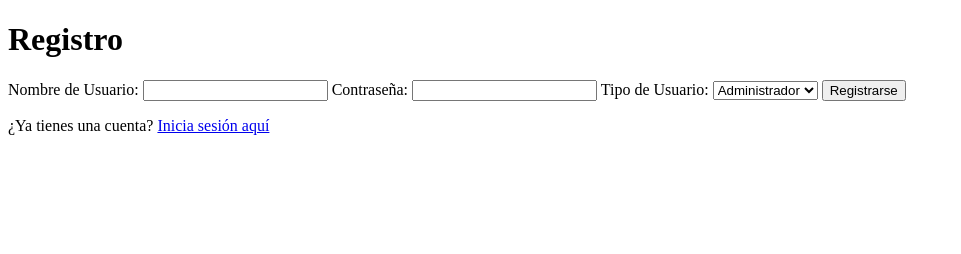
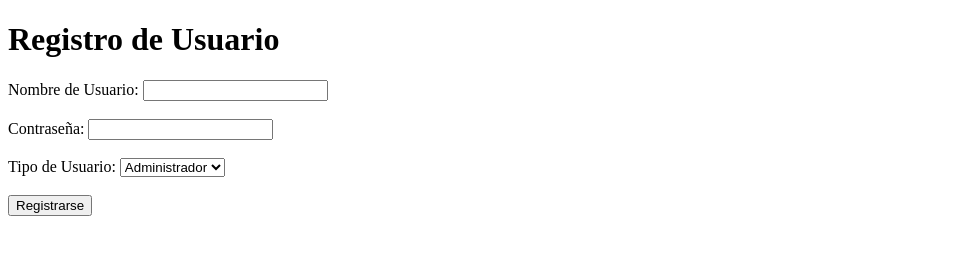
Before and after one commit to absentin/r19, a plain HTML site: page views/registrer.html in a window 1280 px wide. Shown: the whole page, without its empty margins (0-961 px from the left). Drawn offline with Linux system fonts and the light colour scheme; files that its build step writes are made by us from their sources.

Commit message:
Update registrer.html

```diff
--- a/views/registrer.html
+++ b/views/registrer.html
@@ -3,28 +3,26 @@
 <head>
     <meta charset="UTF-8">
     <meta name="viewport" content="width=device-width, initial-scale=1.0">
-    <title>Registro</title>
-    <link rel="stylesheet" href="../css/styles.css">
+    <title>Registro de Usuario</title>
+    <link rel="stylesheet" href="static/css/styles.css">
 </head>
 <body>
-    <div class="container">
-        <h1>Registro</h1>
-        <form id="registerForm">
+    <h1>Registro de Usuario</h1>
+    <form action="/register" method="POST">
         <label for="username">Nombre de Usuario:</label>
-            <input type="text" id="username" name="username" required>
+        <input type="text" id="username" name="username" required><br><br>
+
         <label for="password">Contraseña:</label>
-            <input type="password" id="password" name="password" required>
-            <label for="userType">Tipo de Usuario:</label>
-            <select id="userType" name="userType" required>
+        <input type="password" id="password" name="password" required><br><br>
+
+        <label for="user_type">Tipo de Usuario:</label>
+        <select id="user_type" name="user_type" required>
             <option value="admin">Administrador</option>
             <option value="teacher">Maestro</option>
             <option value="student">Alumno</option>
-            </select>
+        </select><br><br>
+
         <button type="submit">Registrarse</button>
     </form>
-        <p>¿Ya tienes una cuenta? <a href="login.html">Inicia sesión aquí</a></p>
-    </div>
-
-    <script src="../js/scripts.js"></script>
 </body>
 </html>
```
Lines whose indentation alone changed are shown as unchanged.
